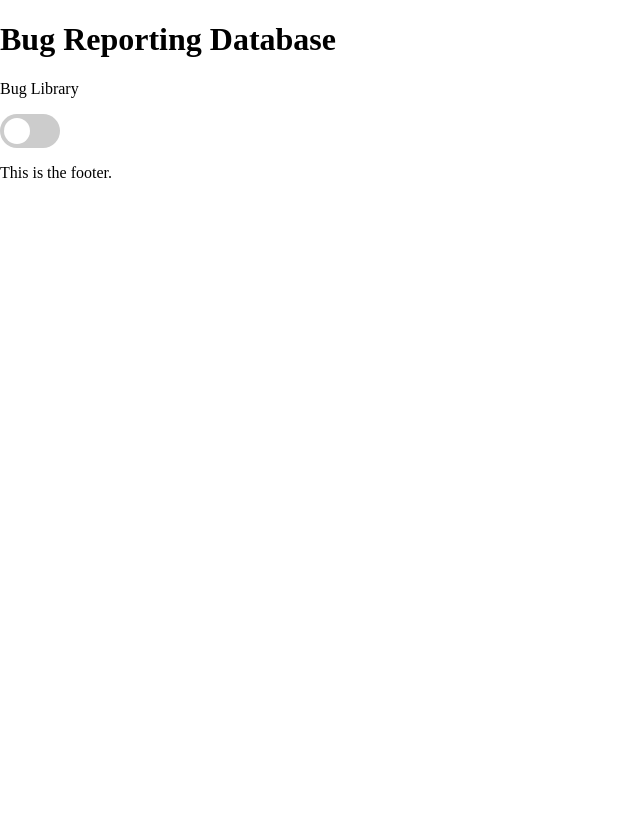
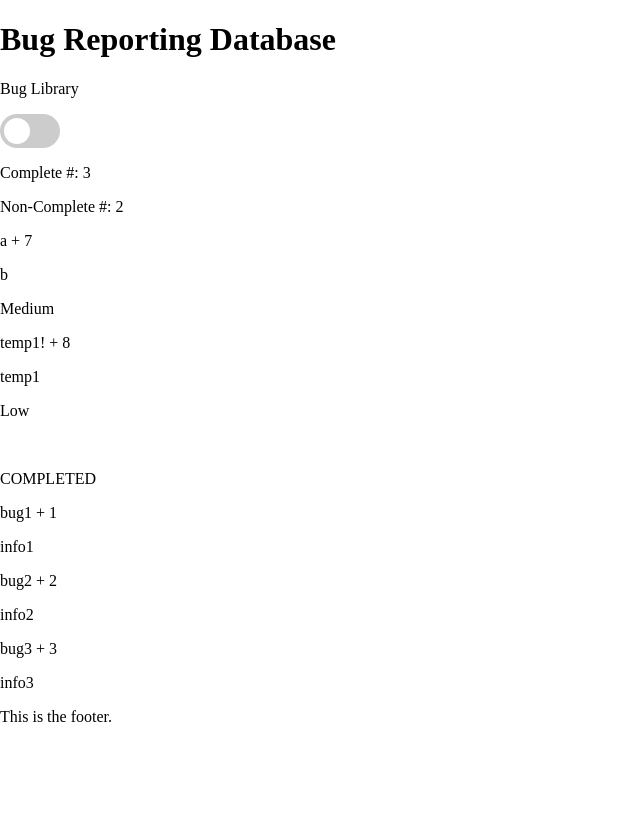
Before and after one commit to Arooran-Sivakarunai/bug_reporting_database, a Flask app: page /sprint_data in a window 1280 px wide. Shown: the whole page, without its empty margins (0-640 px from the left). Run offline with Flask 3, Linux system fonts and the light colour scheme; data comes from the database, SQL or seed files in the repository; both versions use the stored data as it was after the commit.

Commit message:
Added Sprint.html

```diff
--- a/app.py
+++ b/app.py
@@ -182,7 +182,9 @@ def forgot_password():
 
 @app.route("/sprint_data")
 def sprint_data():
-    return render_template("sprint.html")
+    complete_bugs = get_complete_bugs()
+    non_complete_bugs = get_non_complete_bugs()
+    return render_template("sprint.html", completeNum=len(complete_bugs), nonCompleteNum=len(non_complete_bugs), complete_bugs=complete_bugs,non_complete_bugs=non_complete_bugs)
 
 @app.teardown_appcontext
 def close_connection(exception):
@@ -298,6 +300,30 @@ def get_all_bugs():
 
     return final
 
+def get_complete_bugs():
+    conn = get_db()
+    cur = conn.cursor()
+    query = f"""SELECT * FROM main_reports WHERE priority = 'Complete' AND date >= date('now', '-7 days');
+"""
+    res = cur.execute(query).fetchall()
+    final = []
+    for bug in res:
+        final.append(b.Bug(bug_id=bug[0],user_id=bug[1],date=bug[2],bug_title=bug[3],bug_summary=bug[4],priority=bug[5],notify=bug[6]))
+
+    return final
+
+def get_non_complete_bugs():
+    conn = get_db()
+    cur = conn.cursor()
+    query = f"""SELECT * FROM main_reports WHERE priority != 'Complete' AND date >= date('now', '-7 days');
+"""
+    res = cur.execute(query).fetchall()
+    final = []
+    for bug in res:
+        final.append(b.Bug(bug_id=bug[0],user_id=bug[1],date=bug[2],bug_title=bug[3],bug_summary=bug[4],priority=bug[5],notify=bug[6]))
+
+    return final
+
 def save_to_temp(rForm, user, is_in_db):
     conn = get_db()
     cur = conn.cursor()
--- a/checkCreds.py
+++ b/checkCreds.py
@@ -11,7 +11,6 @@ class UserCredentials(db.Model):
     email = db.Column(db.String(120), unique=True, nullable=False)
 
 @app.route('/check_email', methods=['GET','POST'])
-
 def check_email():
 
     if request.method == 'GET':
--- a/templates/sprint.html
+++ b/templates/sprint.html
@@ -5,19 +5,21 @@
 {% endblock %}
 {% block pagetitle %}<p>Bug Library</p>{% endblock %}
 {% block content %}
-  {%for bug in new_bugs %}
+  <p>Complete #: {{completeNum}}</p>
+  <p>Non-Complete #: {{nonCompleteNum}}</p>
+  {%for bug in non_complete_bugs %}
   <div id="a_bug">
     <p>{{ bug.bug_title }} + {{ bug.bug_id }}</p>
     <p>{{ bug.bug_summary }}</p>
     <p>{{ bug.priority }}</p>
   </div>
   {%endfor%}
-
-  {%for bug in completed_bugs %}
+  <br>
+  <p>COMPLETED</p>
+  {%for bug in complete_bugs %}
   <div id="a_bug">
     <p>{{ bug.bug_title }} + {{ bug.bug_id }}</p>
     <p>{{ bug.bug_summary }}</p>
-    <p>{{ bug.priority }}</p>
   </div>
   {%endfor%}
 {% endblock %}
```
Also changed, not shown: databases/main.db.
